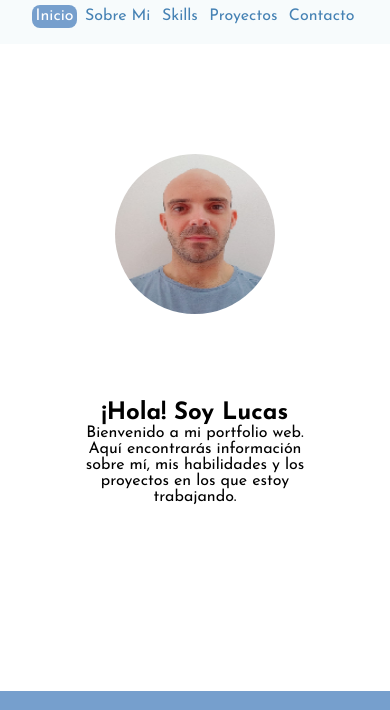
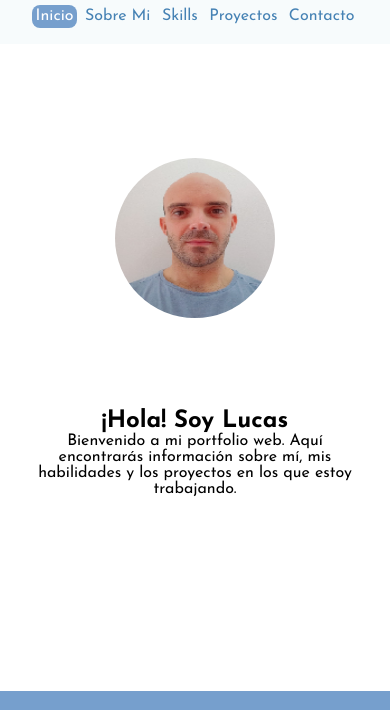
Before and after one commit to LucasnNP/entrega-n3-prat, a plain HTML site: page index.html in a window 390 px wide. Shown: the part 73-783 px from the top of the page. Drawn offline with Linux system fonts and the light colour scheme.

Commit message:
mejorado de disposición page home para responsive

```diff
--- a/styles/styles.css
+++ b/styles/styles.css
@@ -121,7 +121,8 @@ footer {
   display: flex;
   justify-content: center;
   align-items: start;
-  width: 75%;
+  min-width: 300px;
+  max-width: 700px;
   text-align: center;
 }
 /*configuración complementaria página sobre mí*/
```
